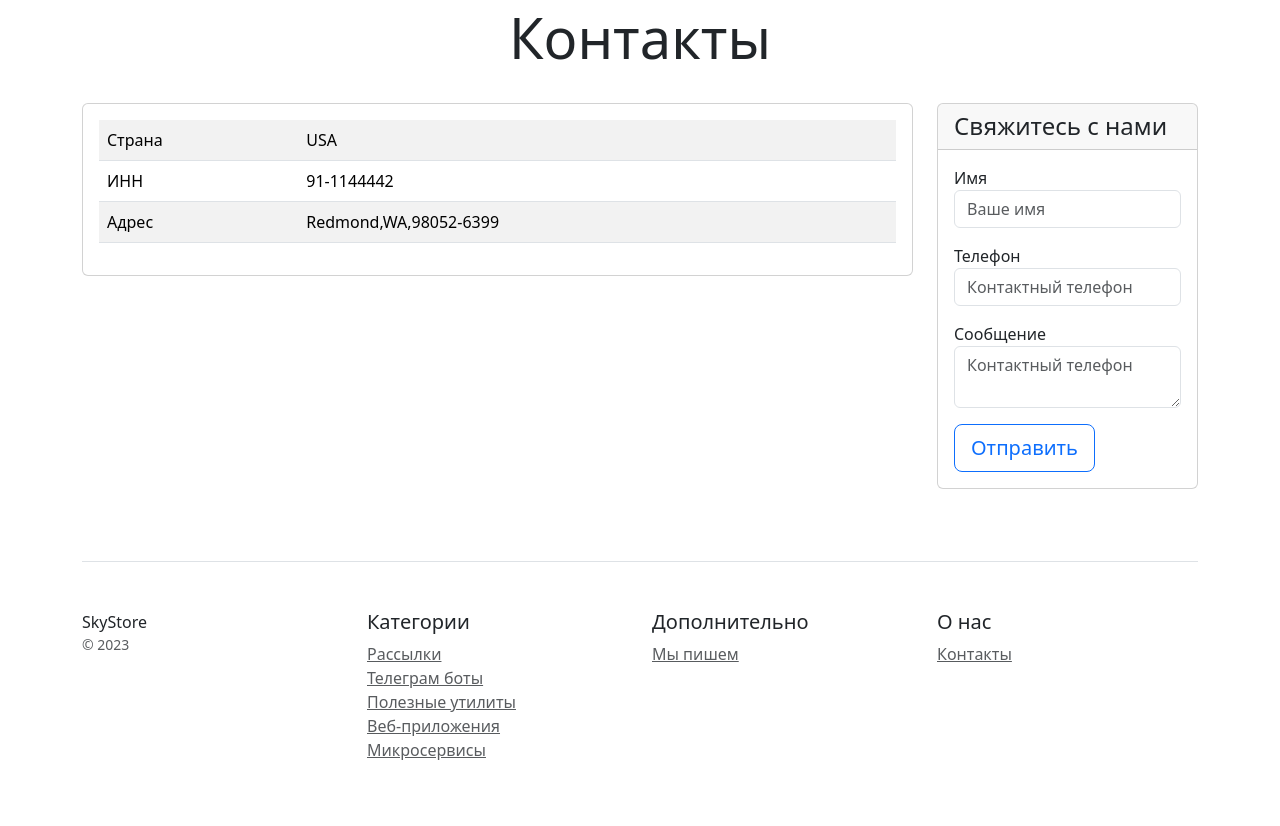
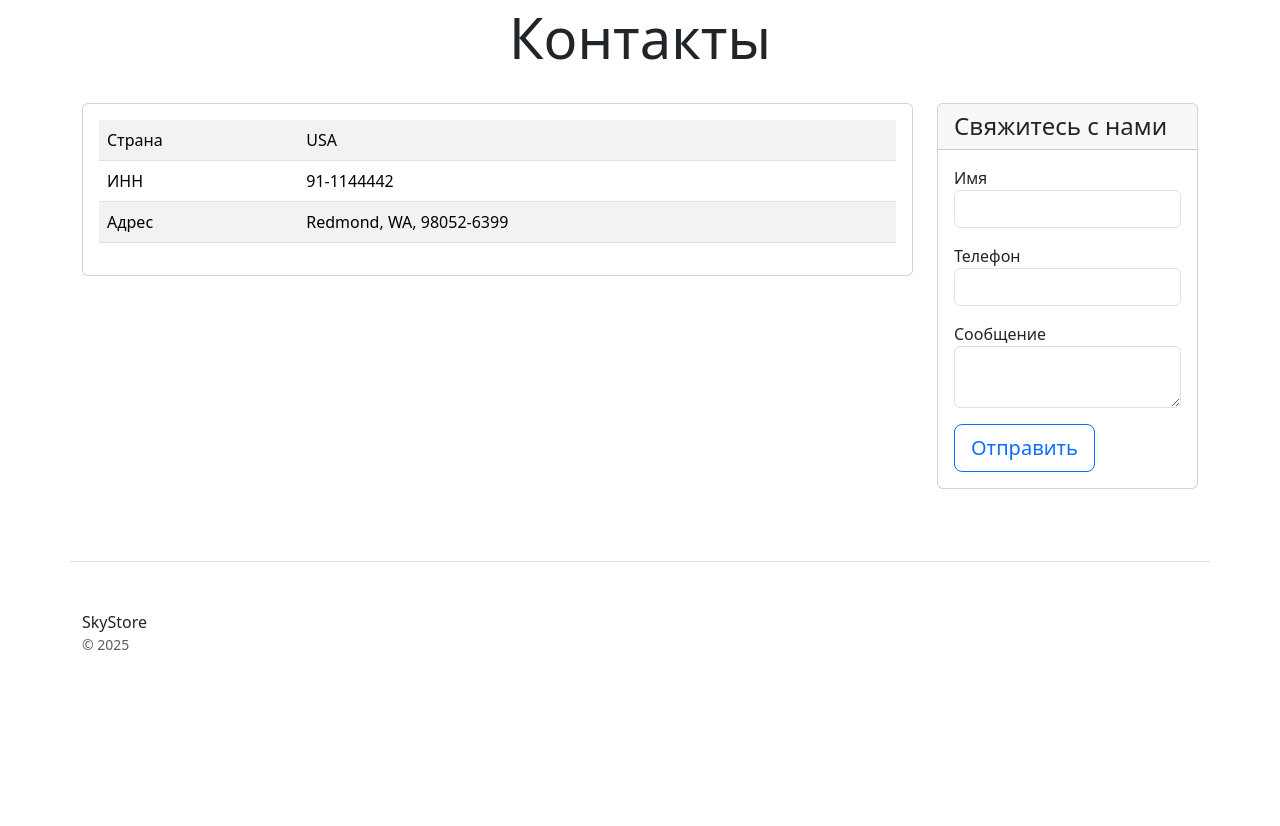
Before and after one commit to sergei-aero/DjangoProject, a Django app: page /catalog/contacts/ in a window 1280 px wide. Shown: the part 135-961 px from the top of the page. After the commit the page ends 785 px from the top, so only its background shows below. Run offline with Django 5.2, Linux system fonts and the light colour scheme; some libraries are stand-ins or nearby versions.

Commit message:
refactor: добавлены базовый шаблон и подшаблон меню, устранено дублирование кода

```diff
--- /dev/null
+++ b/catalog/templates/catalog/base.html
@@ -0,0 +1,33 @@
+{% load static %}
+<!DOCTYPE html>
+<html lang="ru">
+<head>
+    <meta charset="utf-8">
+    <meta name="viewport" content="width=device-width, initial-scale=1">
+    <title>{% block title %}Skystore{% endblock %}</title>
+    <link href="{% static 'css/bootstrap.min.css' %}" rel="stylesheet">
+</head>
+<body>
+
+<div class="d-flex flex-column flex-md-row align-items-center p-3 px-md-4 mb-3 bg-white border-bottom box-shadow">
+    <h5 class="my-0 mr-md-auto font-weight-normal">Skystore</h5>
+    {% include 'catalog/menu.html' %}
+</div>
+
+<div class="container">
+    {% block content %}
+    {% endblock %}
+</div>
+
+<footer class="pt-4 my-md-5 pt-md-5 border-top container">
+    <div class="row">
+        <div class="col-12 col-md">
+            SkyStore
+            <small class="d-block mb-3 text-muted">&copy; 2025</small>
+        </div>
+    </div>
+</footer>
+
+<script src="{% static 'js/bootstrap.bundle.min.js' %}"></script>
+</body>
+</html>
--- a/catalog/templates/catalog/contacts.html
+++ b/catalog/templates/catalog/contacts.html
@@ -1,42 +1,19 @@
-<!DOCTYPE html>
-<html lang="en">
-<head>
-    <meta charset="utf-8">
-    <meta name="viewport" content="width=device-width, initial-scale=1">
-    <title>Skystore</title>
-    <link href="/static/css/bootstrap.min.css" rel="stylesheet">
-</head>
-<body>
-<div class="d-flex flex-column flex-md-row align-items-center p-3 px-md-4 mb-3 bg-white border-bottom box-shadow">
-    <h5 class="my-0 mr-md-auto font-weight-normal">Skystore</h5>
-    <nav class="ms-5">
-        <a class="p-2 btn btn-outline-primary" href="/">Каталог</a>
-        <a class="p-2 btn btn-outline-primary" href="/contacts/">Контакты</a>
-    </nav>
-</div>
+{% extends 'catalog/base.html' %}
 
+{% block title %}Контакты - Skystore{% endblock %}
+
+{% block content %}
 <div class="pricing-header px-3 py-3 pt-md-5 pb-md-4 mx-auto text-center">
     <h1 class="display-4">Контакты</h1>
 </div>
-
-<div class="container">
 <div class="row text-start">
     <div class="col-lg-9 col-md-6 col-sm-12">
         <div class="card mb-4 box-shadow">
             <div class="card-body">
                 <table class="table table-striped">
-                        <tr>
-                            <td class="w-25">Страна</td>
-                            <td>USA</td>
-                        </tr>
-                        <tr>
-                            <td class="w-25">ИНН</td>
-                            <td>91-1144442</td>
-                        </tr>
-                        <tr>
-                            <td class="w-25">Адрес</td>
-                            <td>Redmond,WA,98052-6399</td>
-                        </tr>
+                     <tr><td class="w-25">Страна</td><td>USA</td></tr>
+                     <tr><td class="w-25">ИНН</td><td>91-1144442</td></tr>
+                     <tr><td class="w-25">Адрес</td><td>Redmond, WA, 98052-6399</td></tr>
                 </table>
             </div>
         </div>
@@ -47,19 +24,19 @@
                 <h4 class="my-0 font-weight-normal">Свяжитесь с нами</h4>
             </div>
             <div class="card-body">
-                    <form method="post" action="" class="form-floating">
+                <form method="post" action="">
                     {% csrf_token %}
                     <div class="mb-3">
                         <label for="name">Имя</label>
-                            <input type="text" name="name" class="form-control" id="name" placeholder="Ваше имя" required>
+                        <input type="text" name="name" class="form-control" id="name" required>
                     </div>
                     <div class="mb-3">
                         <label for="phone">Телефон</label>
-                            <input type="text" name="phone" class="form-control" id="phone" placeholder="Контактный телефон" required>
+                        <input type="text" name="phone" class="form-control" id="phone" required>
                     </div>
                     <div class="mb-3">
                         <label for="message">Сообщение</label>
-                            <textarea type="text" name="message" class="form-control" id="message" placeholder="Контактный телефон" required></textarea>
+                        <textarea name="message" class="form-control" id="message" required></textarea>
                     </div>
                     <button type="submit" class="btn btn-lg btn-block btn-outline-primary">Отправить</button>
                 </form>
@@ -67,39 +44,4 @@
         </div>
     </div>
 </div>
-
-    <footer class="pt-4 my-md-5 pt-md-5 border-top">
-        <div class="row">
-            <div class="col-12 col-md">
-                SkyStore
-                <small class="d-block mb-3 text-muted">&copy; 2023</small>
-            </div>
-            <div class="col-6 col-md">
-                <h5>Категории</h5>
-                <ul class="list-unstyled text-small">
-                    <li><a class="text-muted" href="#">Рассылки</a></li>
-                    <li><a class="text-muted" href="#">Телеграм боты</a></li>
-                    <li><a class="text-muted" href="#">Полезные утилиты</a></li>
-                    <li><a class="text-muted" href="#">Веб-приложения</a></li>
-                    <li><a class="text-muted" href="#">Микросервисы</a></li>
-                </ul>
-            </div>
-            <div class="col-6 col-md">
-                <h5>Дополнительно</h5>
-                <ul class="list-unstyled text-small">
-                    <li><a class="text-muted" href="#">Мы пишем</a></li>
-                </ul>
-            </div>
-            <div class="col-6 col-md">
-                <h5>О нас</h5>
-                <ul class="list-unstyled text-small">
-                    <li><a class="text-muted" href="/contacts/">Контакты</a></li>
-                </ul>
-            </div>
-        </div>
-    </footer>
-</div>
-
-<script src="/static/js/bootstrap.bundle.min.js"></script>
-</body>
-</html>
+{% endblock %}
--- /dev/null
+++ b/catalog/templates/catalog/menu.html
@@ -0,0 +1,4 @@
+<nav class="ms-5">
+    <a class="p-2 btn btn-outline-primary" href="{% url 'home' %}">Каталог</a>
+    <a class="p-2 btn btn-outline-primary" href="{% url 'contacts' %}">Контакты</a>
+</nav>
```
Also changed, not shown: catalog/templates/catalog/home.html (+6 -28 lines), catalog/templates/catalog/product_detail.html (+4 -42 lines). Lines whose indentation alone changed are shown as unchanged.
